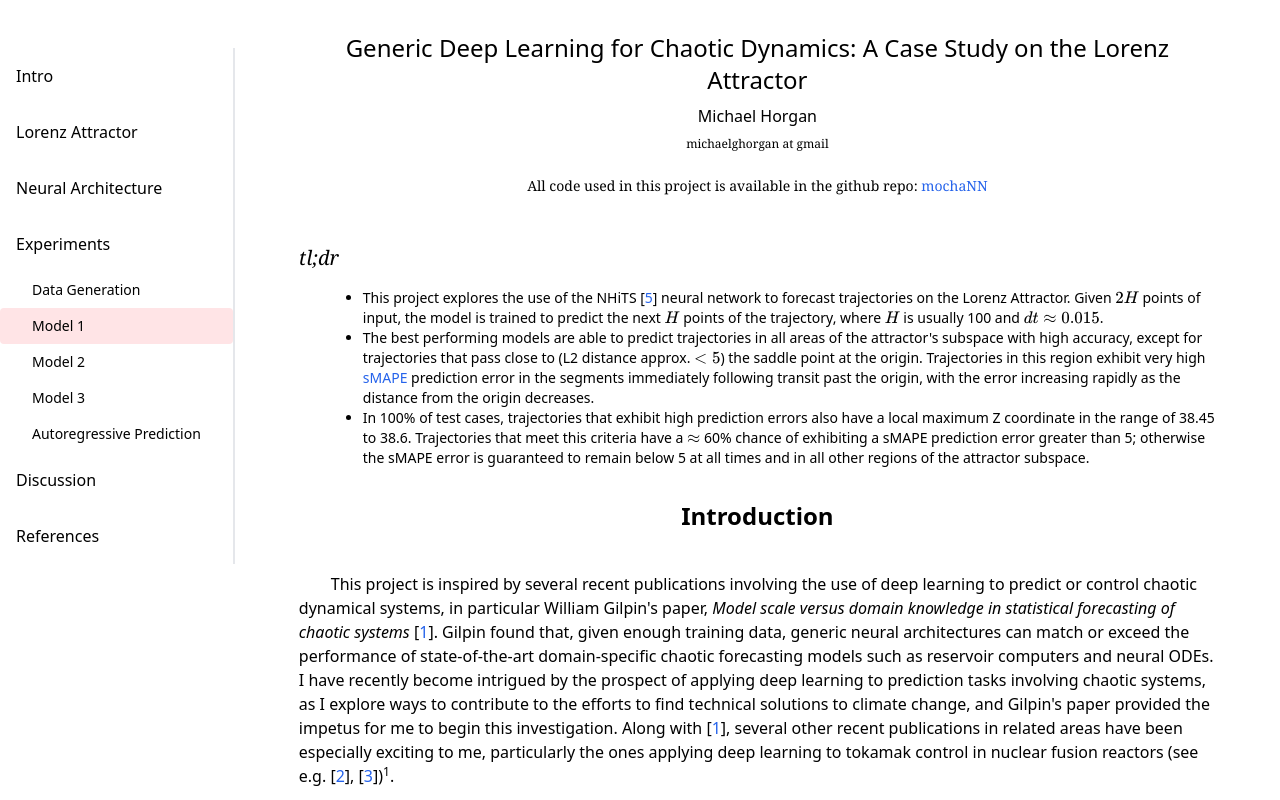
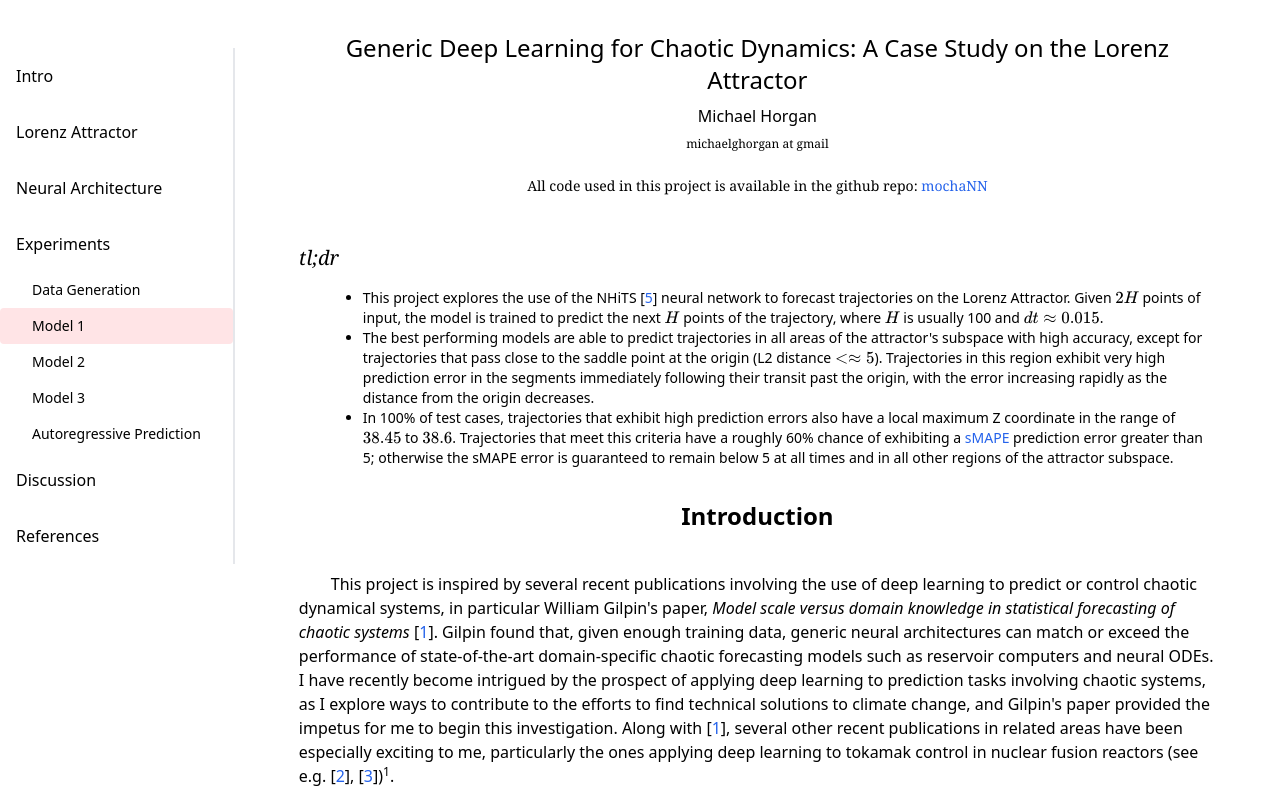
Before and after one commit to nrxszvo/nrxszvo.github.io, a SvelteKit app: page /nhits-lorenz in a window 1280 px wide. Shown: the top 800 px of the page. Built offline with nearby package versions, Linux system fonts and the light colour scheme.

Commit message:
minor edits

```diff
--- a/src/routes/nhits-lorenz/+page.svelte
+++ b/src/routes/nhits-lorenz/+page.svelte
@@ -45,20 +45,19 @@
 			<li>
 				The best performing models are able to predict trajectories in all areas of the
 				attractor's subspace with high accuracy, except for trajectories that pass close to
-				(L2 distance approx. {`$\\lt 5$`}) the saddle point at the origin. Trajectories in
-				this region exhibit very high <Link
-					href="https://en.wikipedia.org/wiki/Symmetric_mean_absolute_percentage_error"
-					>sMAPE</Link
-				>
-				prediction error in the segments immediately following transit past the origin, with
-				the error increasing rapidly as the distance from the origin decreases.
+				the saddle point at the origin (L2 distance {`$\\lt \\approx 5$`}). Trajectories in
+				this region exhibit very high prediction error in the segments immediately following
+				their transit past the origin, with the error increasing rapidly as the distance
+				from the origin decreases.
 			</li>
 			<li>
 				In 100% of test cases, trajectories that exhibit high prediction errors also have a
-				local maximum Z coordinate in the range of 38.45 to 38.6. Trajectories that meet
-				this criteria have a {`$\\approx$`} 60% chance of exhibiting a sMAPE prediction error
-				greater than 5; otherwise the sMAPE error is guaranteed to remain below 5 at all times
-				and in all other regions of the attractor subspace.
+				local maximum Z coordinate in the range of {`$38.45$`} to {`$38.6$`}. Trajectories
+				that meet this criteria have a roughly 60% chance of exhibiting a <Link
+					href="https://en.wikipedia.org/wiki/Symmetric_mean_absolute_percentage_error"
+					>sMAPE</Link
+				> prediction error greater than 5; otherwise the sMAPE error is guaranteed to remain
+				below 5 at all times and in all other regions of the attractor subspace.
 			</li>
 		</ul>
 		<H1 id="intro">Introduction</H1>
```
